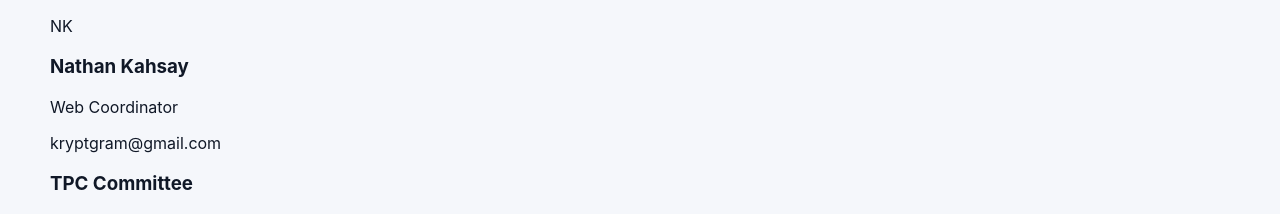
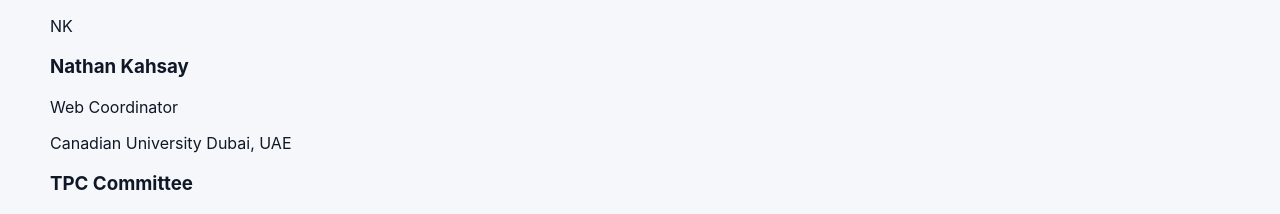
Before and after one commit to cybernet2026/cybernet2026, a React (Vite) app: page / in a window 1280 px wide. Shown: the part 6760-6974 px from the top of the page. Built offline with nearby package versions, Linux system fonts and the light colour scheme; the HTML template or start-up script is replaced by a standard one.

Commit message:
Update email to university affiliation for Nathan Kahsay

```diff
--- a/src/App.jsx
+++ b/src/App.jsx
@@ -70,7 +70,7 @@ const coChairs = [
 ];
 
 const webTeam = [
-  ["Nathan Kahsay", "Web Coordinator", "kryptgram@gmail.com"],
+  ["Nathan Kahsay", "Web Coordinator", "Canadian University Dubai, UAE"],
 ];
 
 const editions = [
```
